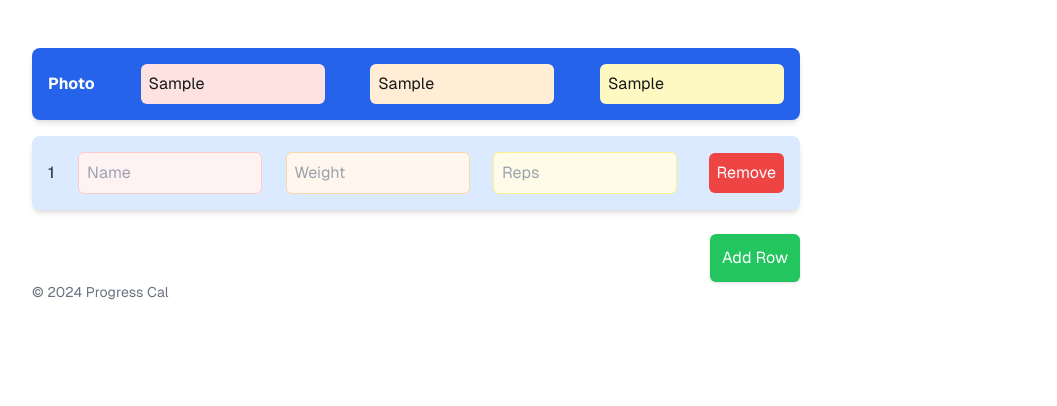
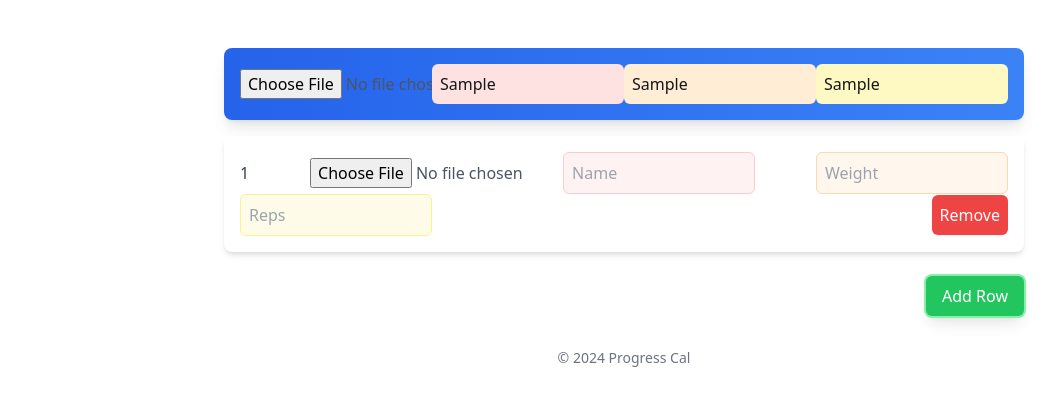
Before and after one commit to berkbozok/progress-cal, a Next.js app: page / in a window 1280 px wide. Both pictures are taken after typing "Sample", "Sample", "Sample" into the empty fields and a click on the button "Add Row". Shown: the top 406 px of the page, without its empty margins (16-1073 px from the left). Built offline with nearby package versions, Linux system fonts and the light colour scheme.

Commit message:
static row update

```diff
--- a/src/app/Components/RecordRow.tsx
+++ b/src/app/Components/RecordRow.tsx
@@ -7,18 +7,21 @@ interface Row {
   name: string;
   weight: string;
   reps: string;
+  photo?: string;
 }
 
 // function test
 export default function RecordRow() {
   // Initialize the state with an empty array to hold rows of type Row
   const [rows, setRows] = useState<Row[]>([]);
+  const [staticRowPhoto, setStaticRowPhoto] = useState<string | null>(null);
+  const [modalImage, setModalImage] = useState<string | null>(null);
 
   // Function to add a new row to the array
   function createRow() {
     setRows((prevRows) => [
       ...prevRows,
-      { id: prevRows.length + 1, name: "", weight: "", reps: "" },
+      { id: prevRows.length + 1, name: "", weight: "", reps: "", photo: "" },
     ]);
   }
 
@@ -38,27 +41,70 @@ export default function RecordRow() {
       prevRows.map((row) => (row.id === id ? { ...row, [field]: value } : row))
     );
   }
+
+  // Function to handle photo upload
+  function handlePhotoUpload(e: ChangeEvent<HTMLInputElement>, id: number) {
+    if (e.target.files && e.target.files[0]) {
+      const photoURL = URL.createObjectURL(e.target.files[0]);
+      if (id === 0) {
+        setStaticRowPhoto(photoURL);
+      } else {
+        setRows((prevRows) =>
+          prevRows.map((row) =>
+            row.id === id ? { ...row, photo: photoURL } : row
+          )
+        );
+      }
+    }
+  }
+
+  // Function to open modal
+  function openModal(photo: string) {
+    setModalImage(photo);
+  }
+
+  // Function to close modal
+  function closeModal() {
+    setModalImage(null);
+  }
+
   // Return function
   return (
-    <div className="mx-auto items-center  p-4 pb-16 gap-8 sm:p-12 font-[family-name:var(--font-geist-sans)]">
-      <div className="w-full max-w-3xl">
+    <div className="mx-auto max-w-4xl items-center p-4 pb-16 gap-8 sm:p-12 font-sans">
+      <div className="w-full">
         {/* Initial static row */}
-        <div className="flex flex-row w-full bg-blue-600 p-4 rounded-lg shadow-md justify-between items-center mb-4">
-          <div className="text-white font-bold">Photo</div>
+        <div className="flex flex-wrap bg-gradient-to-r from-blue-600 to-blue-500 p-4 rounded-lg shadow-lg justify-between items-center mb-4">
+          <div className="flex items-center w-1/4">
+            {staticRowPhoto ? (
+              <img
+                src={staticRowPhoto}
+                alt="Static row photo"
+                className="h-12 w-12 rounded-full cursor-pointer object-cover border border-gray-300"
+                onClick={() => openModal(staticRowPhoto)}
+              />
+            ) : (
+              <input
+                type="file"
+                accept="image/*"
+                onChange={(e) => handlePhotoUpload(e, 0)}
+                className="text-gray-600"
+              />
+            )}
+          </div>
           <input
             type="text"
             placeholder="Name"
-            className="bg-red-100 rounded-md p-2 w-1/4"
+            className="bg-red-100 rounded-md p-2 w-1/4 focus:outline-none focus:ring-2 focus:ring-red-300 transition"
           />
           <input
             type="text"
             placeholder="Weight"
-            className="bg-orange-100 rounded-md p-2 w-1/4"
+            className="bg-orange-100 rounded-md p-2 w-1/4 focus:outline-none focus:ring-2 focus:ring-orange-300 transition"
           />
           <input
             type="text"
             placeholder="Reps"
-            className="bg-yellow-100 rounded-md p-2 w-1/4"
+            className="bg-yellow-100 rounded-md p-2 w-1/4 focus:outline-none focus:ring-2 focus:ring-yellow-300 transition"
           />
         </div>
         {/* Dynamically rendered rows */}
@@ -66,34 +112,51 @@ export default function RecordRow() {
           {rows.map((row) => (
             <div
               key={row.id}
-              className="flex flex-row w-full bg-blue-100 p-4 rounded-lg shadow-md justify-between items-center"
+              className="flex flex-wrap bg-white p-4 rounded-lg shadow-md justify-between items-center hover:shadow-lg transition-shadow"
             >
               <div className="font-medium text-gray-700">{row.id}</div>
+              <div className="flex items-center w-1/4">
+                {row.photo ? (
+                  <img
+                    src={row.photo}
+                    alt={`Row ${row.id} photo`}
+                    className="h-12 w-12 rounded-full cursor-pointer object-cover border border-gray-300"
+                    onClick={() => openModal(row.photo)}
+                  />
+                ) : (
+                  <input
+                    type="file"
+                    accept="image/*"
+                    onChange={(e) => handlePhotoUpload(e, row.id)}
+                    className="text-gray-600"
+                  />
+                )}
+              </div>
               {/* Inputs */}
               <input
                 type="text"
                 placeholder="Name"
                 value={row.name}
                 onChange={(e) => handleInputChange(e, row.id, "name")}
-                className="bg-red-50 rounded-md p-2 w-1/4 border border-red-200"
+                className="bg-red-50 rounded-md p-2 w-1/4 border border-red-200 focus:outline-none focus:ring-2 focus:ring-red-300 transition"
               />
               <input
                 type="text"
                 placeholder="Weight"
                 value={row.weight}
                 onChange={(e) => handleInputChange(e, row.id, "weight")}
-                className="bg-orange-50 rounded-md p-2 w-1/4 border border-orange-200"
+                className="bg-orange-50 rounded-md p-2 w-1/4 border border-orange-200 focus:outline-none focus:ring-2 focus:ring-orange-300 transition"
               />
               <input
                 type="text"
                 placeholder="Reps"
                 value={row.reps}
                 onChange={(e) => handleInputChange(e, row.id, "reps")}
-                className="bg-yellow-50 rounded-md p-2 w-1/4 border border-yellow-200"
+                className="bg-yellow-50 rounded-md p-2 w-1/4 border border-yellow-200 focus:outline-none focus:ring-2 focus:ring-yellow-300 transition"
               />
               <button
                 onClick={() => removeRow(row.id)}
-                className="bg-red-500 text-white p-2 rounded-md ml-2 hover:bg-red-600 transition-colors"
+                className="bg-red-500 text-white p-2 rounded-md ml-2 hover:bg-red-600 transition-colors shadow-sm"
               >
                 Remove
               </button>
@@ -104,16 +167,35 @@ export default function RecordRow() {
         <span className="flex justify-end mt-6">
           <button
             onClick={createRow}
-            className="bg-green-500 text-white p-3 rounded-md shadow hover:bg-green-600 transition-colors"
+            className="bg-green-500 text-white px-4 py-2 rounded-md shadow-lg hover:bg-green-600 transition-colors focus:outline-none focus:ring-2 focus:ring-green-300"
           >
             Add Row
           </button>
         </span>
       </div>
 
+      {/* Modal for image preview */}
+      {modalImage && (
+        <div className="fixed inset-0 bg-black bg-opacity-75 flex items-center justify-center z-50">
+          <div className="relative max-w-sm max-h-[80%] bg-white rounded-md p-4">
+            <img
+              src={modalImage}
+              alt="Preview"
+              className="rounded-md w-full h-auto"
+            />
+            <button
+              onClick={closeModal}
+              className="absolute top-2 right-2 bg-red-500 text-white p-2 rounded-full hover:bg-red-600 transition-colors"
+            >
+              Close
+            </button>
+          </div>
+        </div>
+      )}
+
       {/* Footer */}
-      <footer className="text-gray-500 text-sm">
-        <span className="ml-auto"> &copy; 2024 Progress Cal</span>
+      <footer className="text-gray-500 text-sm mt-8 text-center">
+        &copy; 2024 Progress Cal
       </footer>
     </div>
   );
```
